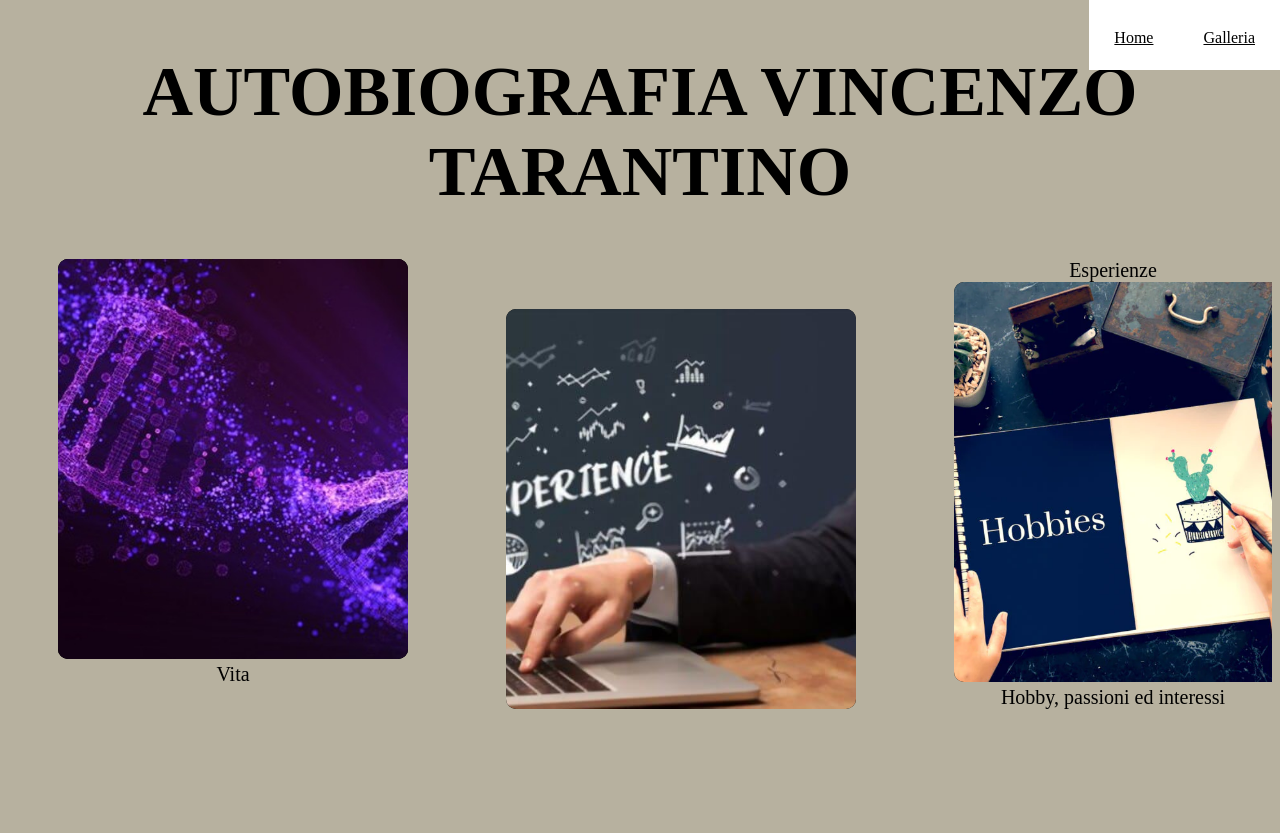
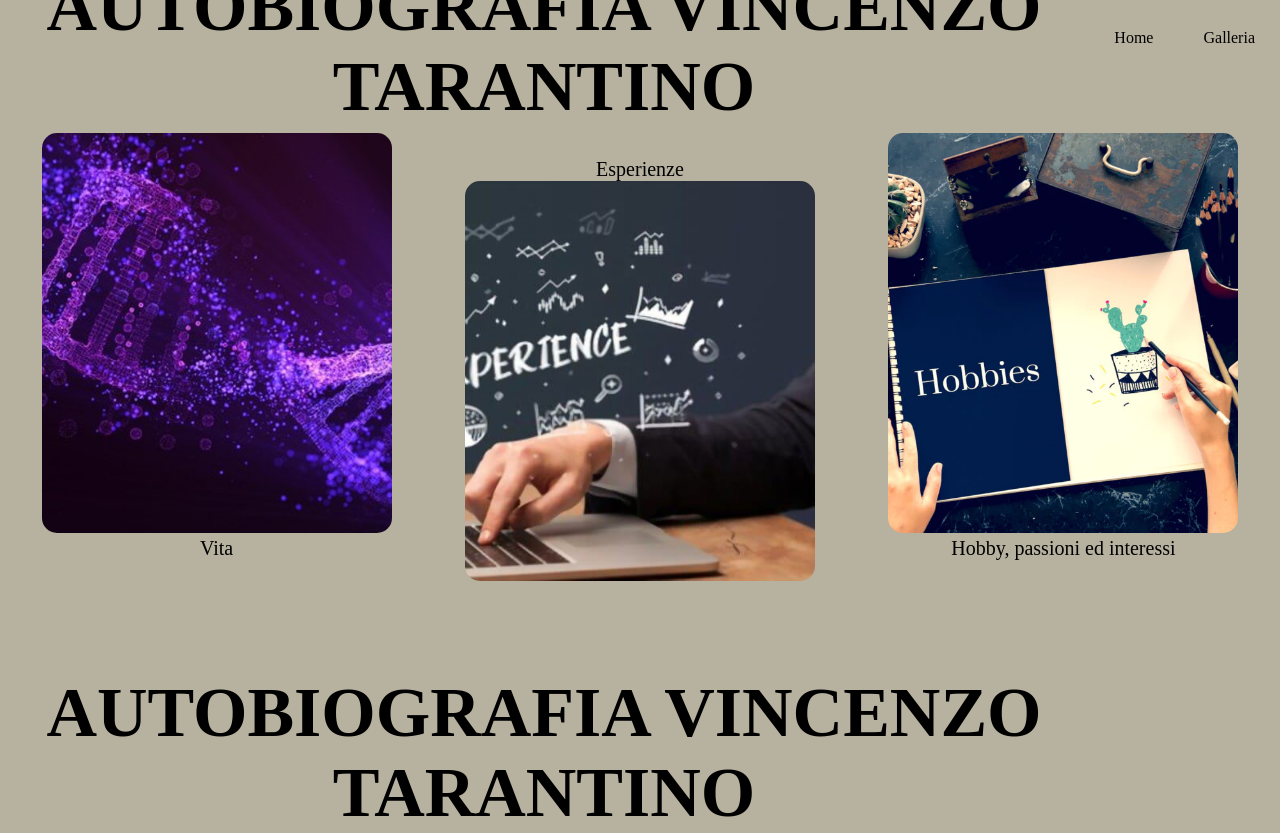
Before and after one commit to VincenzoTarantino9601/esercitazione-HTML-CSS-JS-, a plain HTML site: page index.html in a window 1280 px wide. Before the commit the page ends 800 px from the top, so only its background shows below. Drawn offline with Linux system fonts and the light colour scheme.

Commit message:
commit finale di chiusura esercitazione

```diff
--- a/galleria immagini.css
+++ b/galleria immagini.css
@@ -1,3 +1,17 @@
+@media (min-width: 768px) {
+
+.titolo-top{
+  position: absolute;
+  width: 100%;
+  top: 0px;
+  left: 0px;
+  transform: translateY(-50%);
+  font-size: 70px;
+  text-align: center;
+
+}
+
+
 * {box-sizing:border-box}
 
 
@@ -5,6 +19,7 @@
   max-width: 800px;
   position: relative;
   margin: auto;
+  padding-top: 100px;
 }
 
 
@@ -39,7 +54,7 @@
   background-color: rgba(0,0,0,0.8);
 }
 
-/* Caption text */
+
 .text {
   color: black;
   font-size: 15px;
@@ -57,6 +72,7 @@
   padding: 8px 12px;
   position: absolute;
   top: 0;
+  padding-top: 100px;
 }
 
 
@@ -85,3 +101,5 @@
   from {opacity: .4}
   to {opacity: 1}
 }
+
+}
--- a/index.html
+++ b/index.html
@@ -10,12 +10,10 @@
 </head>
 <body>
     <header>
-
         <input autocomplete="off" class="side-menu" type="checkbox" id="side-menu"/>
         <label class="hamb" for="side-menu" onclick="toggleMenu()">
             <span class="hamb-line"></span>
         </label>
-
         <nav id="navbar">
             <ul>
                 <li class="voce-menu">
@@ -28,29 +26,38 @@
                </li>
 
             </ul>
-
         </nav>
     </header>
     <main>
-    <h1 class="titolo">AUTOBIOGRAFIA VINCENZO TARANTINO</h1>
-    <div class="columns">
-        <div class="img1">
-            <a href="life.html" title="immagine vita con link"><img class="img1" src="life.jpg"></a> <!--Link dentro un'immagine-->
+        <h1 class="titolo-top">AUTOBIOGRAFIA VINCENZO TARANTINO</h1>
+        <div class="container">
+            <div class="colonna">
+                <div class="card">
+                    <a href="life.html" title="immagine vita con link">
+                        <img src="life.jpg">
+                    </a> <!--Link dentro un'immagine-->
                     <figcaption>Vita</figcaption>
                 </div>
-        <div class="img2">
-            <a href="esperienze accademiche e lavorative.html" title="immagine esperienze con link"><img class="img1" class="img2" src="esperienze.jpg"></a>
+            </div>
+            <div class="colonna">
+                <div class="card">
                     <figcaption>Esperienze</figcaption>
+                    <a href="esperienze accademiche e lavorative.html" title="immagine esperienze con link">
+                        <img src="esperienze.jpg">
+                    </a>
                 </div>
-        <div>
-            <a href="hobby, passioni ed interessi.html" title="immagine con link"><img class = "img1" src="hobby.webp"></a>
+            </div>
+            <div class="colonna">
+                <div class="card">
+                    <a href="hobby, passioni ed interessi.html" title="immagine con link">
+                        <img src="hobby.webp">
+                    </a>
                     <figcaption>Hobby, passioni ed interessi</figcaption>
                 </div>
             </div>
-
+        </div>
+        <h1 class="titolo-bottom">AUTOBIOGRAFIA VINCENZO TARANTINO</h1>
     </main>
-
-
 
 </body>
 </html>
--- a/style.css
+++ b/style.css
@@ -1,36 +1,50 @@
 body{
     background-color: #b7b19f;
+
 }
 
-.columns{
-    column-width: auto;
-    column-count: 3;
-    overflow: hidden;
-    column-gap: 130px;
-    margin-left: 50px;
-    column-fill: balance;
+.container{
+    width: 100%;
+    display: flex;
+    justify-content: space-between;
+    align-items: center;
+    padding-top: 100px;
 }
 
-
-.img1{
-    background-color: black;
-    border-radius: 10px;
-    width: 350px;
-    height: 400px;
-    object-fit: cover;
+.colonna{
+    width: 33%;
+    height: 100%;
+    display: flex;
+    justify-content: center;
 }
 
-.img2{
+.colonna:nth-child(2){ /*abbasso la card centrale (il secondo figlio)*/
     padding-top: 50px;
 }
 
-.img3{
-    background-color: black;
-    border-radius: 10px;
-    width: 500px;
-    height: 550px;
+.colonna .card{
+    width: 350px;
+    height: 400px;
+}
+
+.colonna .card a{
+    width: 100%;
+    height: 100%;
+    display: inline-block;
+    transition: 1.5s;
+    margin: 0 auto;
+}
+
+.colonna .card a:hover{
+    width: 80%;
+    height: 90%;
+}
+
+.colonna .card a img{
+    width: 100%;
+    height: 100%;
     object-fit: cover;
-    margin: auto;
+    border-radius: 15px;
 }
 
 figcaption{
@@ -38,11 +52,21 @@ figcaption{
     text-align: center;
 }
 
-.titolo{
+
+
+.titolo-bottom{
+    position: absolute;
+    width: 85%;
+    bottom: 0px;
+    left: 0px;
+    transform: translateY(50%);
     font-size: 70px;
-    overflow: hidden;
     text-align: center;
-    padding-top: 5px;
+}
+
+
+a{
+    text-decoration: none;
 }
 
 nav ul {
@@ -56,7 +80,7 @@ nav ul {
 
 
 
-/* Stile per la creazione di un menu responsive */
+
 nav {
     width: 100%;
     height: fit-content;
@@ -71,8 +95,9 @@ nav ul a {
     height: 70px;
     line-height: 75px;
     color: #000000;
-    background-color: #fff;
+    background-color: #b7b19f;
     transition: all 0.3s ease;
+
 }
 nav ul a:hover {
     background-color: rgb(0, 0, 0);
@@ -94,7 +119,7 @@ header h2 {
 
 
 
-/* Hamburger Menu Icon */
+
 .hamb{
     cursor: pointer;
     position: absolute;
@@ -102,7 +127,7 @@ header h2 {
     top: 0;
     padding: 40px 20px;
     z-index: 999;
-}/* Style label tag */
+}
 
 .hamb-line {
     background-color: #000000;
@@ -111,7 +136,7 @@ header h2 {
     position: relative;
     width: 24px;
 
-} /* Style span tag */
+}
 
 .hamb-line::before,
 .hamb-line::after {
@@ -132,11 +157,11 @@ header h2 {
 
 .side-menu {
     display: none;
-} /* Hide checkbox */
+}
 
 
 
-/* Toggle menu icon */
+
 
 .side-menu:checked ~ .hamb .hamb-line {
     background: transparent;
@@ -175,4 +200,15 @@ Se la dimensione della finestra del browser è ALMENO
     .hamb{
         display: none;
     }
+
+    .titolo-top{
+        position: absolute;
+        width: 85%;
+        top: 0px;
+        left: 0px;
+        transform: translateY(-50%);
+        font-size: 70px;
+        text-align: center;
+
+    }
 }
--- a/style2.css
+++ b/style2.css
@@ -11,8 +11,17 @@
 }
 
 span{
-    float: right;
-    text-transform: uppercase;
+    position: absolute;
+    top: 750px;
+    right: 135px;
+}
+
+@media (min-width: 768px) {
+    span{
+        position: absolute;
+        top: 600px;
+        right: 10px;
+    }
 
 }
 
@@ -34,3 +43,16 @@ body{
     grid-area: content;
 
 }
+
+.titolo-top{
+
+    margin-top: 0px;
+    font-size: 70px;
+    text-align: center;
+  }
+
+  .arrow{
+    width: 30px;
+    padding-left: 20px;
+    padding-top: 20px;
+  }
```
Also changed, not shown: contatti.html (deleted, +0 -19 lines), esperienze accademiche e lavorative.html (+6 -4 lines), galleria immagini.html (+21 -3 lines), hobby, passioni ed interessi.html (+5 -3 lines), life.html (+8 -3 lines), left-arrow.png (added), 1 other file. Lines whose indentation alone changed are shown as unchanged.
